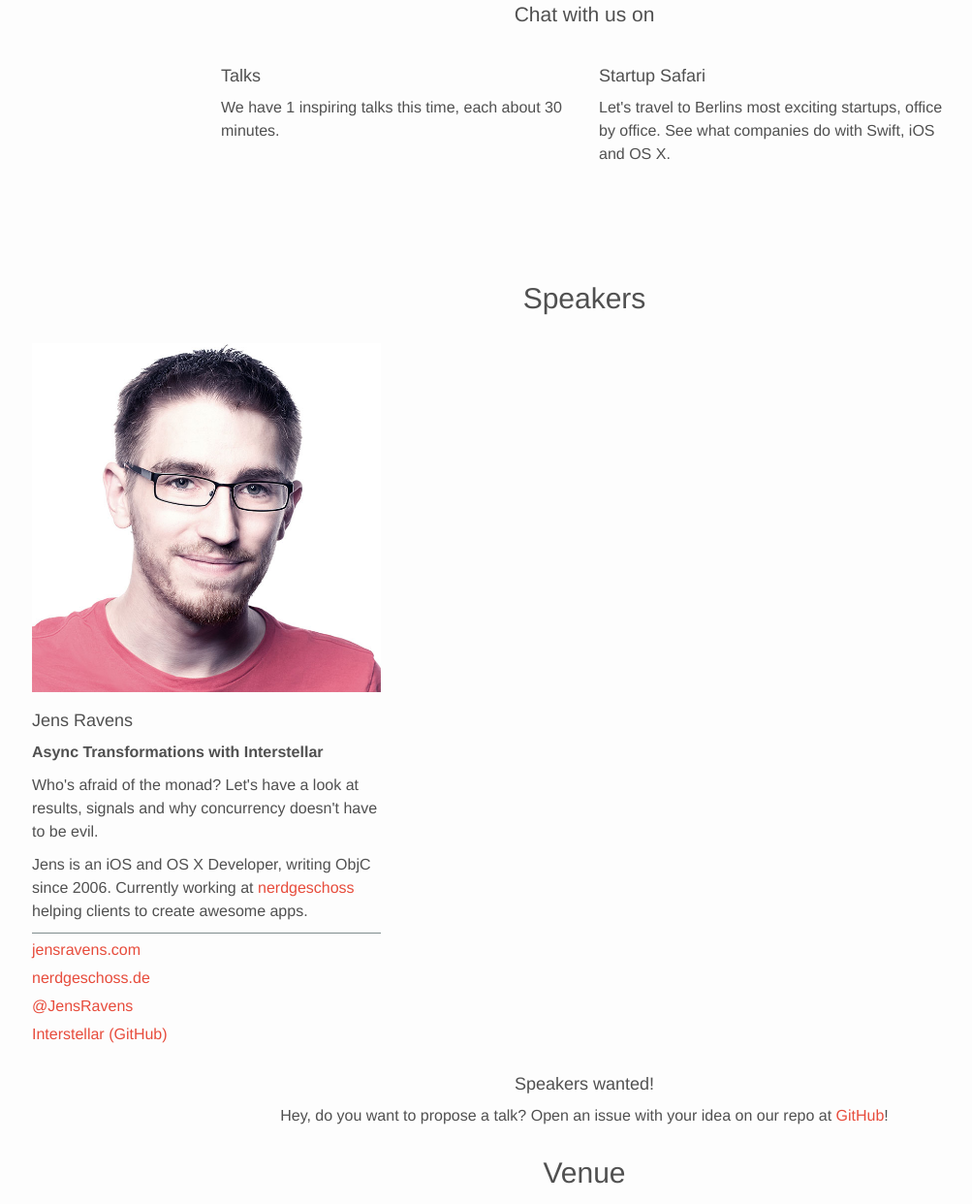
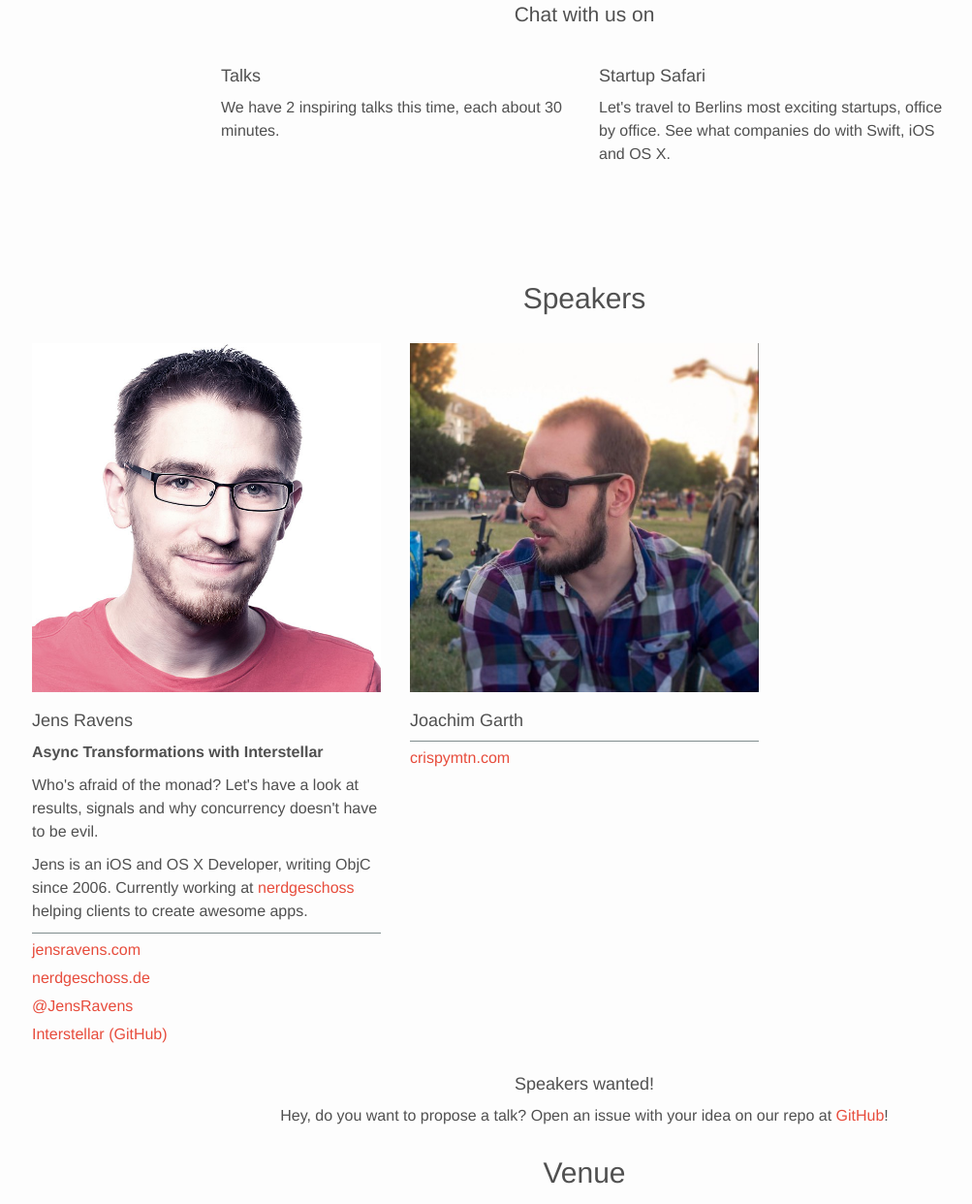
Before and after one commit to swift-berlin/swift-berlin.github.io, a Jekyll site: the page built from _posts/2015-11-30-swift-berlin-13.md, in a window 1280 px wide and 1400 px high, scrolled down 600 px. Shown: the part 158-1400 px from the top of the window at 97% size, without its empty margins (37-1040 px from the left). Built offline with Jekyll 4.4.1, drawn with Linux system fonts in a browser that asks for light colours.

```diff
--- a/_posts/2015-11-30-swift-berlin-13.md
+++ b/_posts/2015-11-30-swift-berlin-13.md
@@ -33,4 +33,13 @@ speakers:
       -
         url: https://github.com/jensravens/interstellar
         name: Interstellar (GitHub)
+  -
+    name: Joachim Garth
+    image: garth
+    title:
+    abstract:
+    links:
+      -
+        url: https://www.crispymtn.com
+        name: crispymtn.com
 ---
```
Also changed, not shown: _posts/2015-10-26-swift-berlin-12.md (+0 -1 lines), img/speakers/garth.jpg (added).
